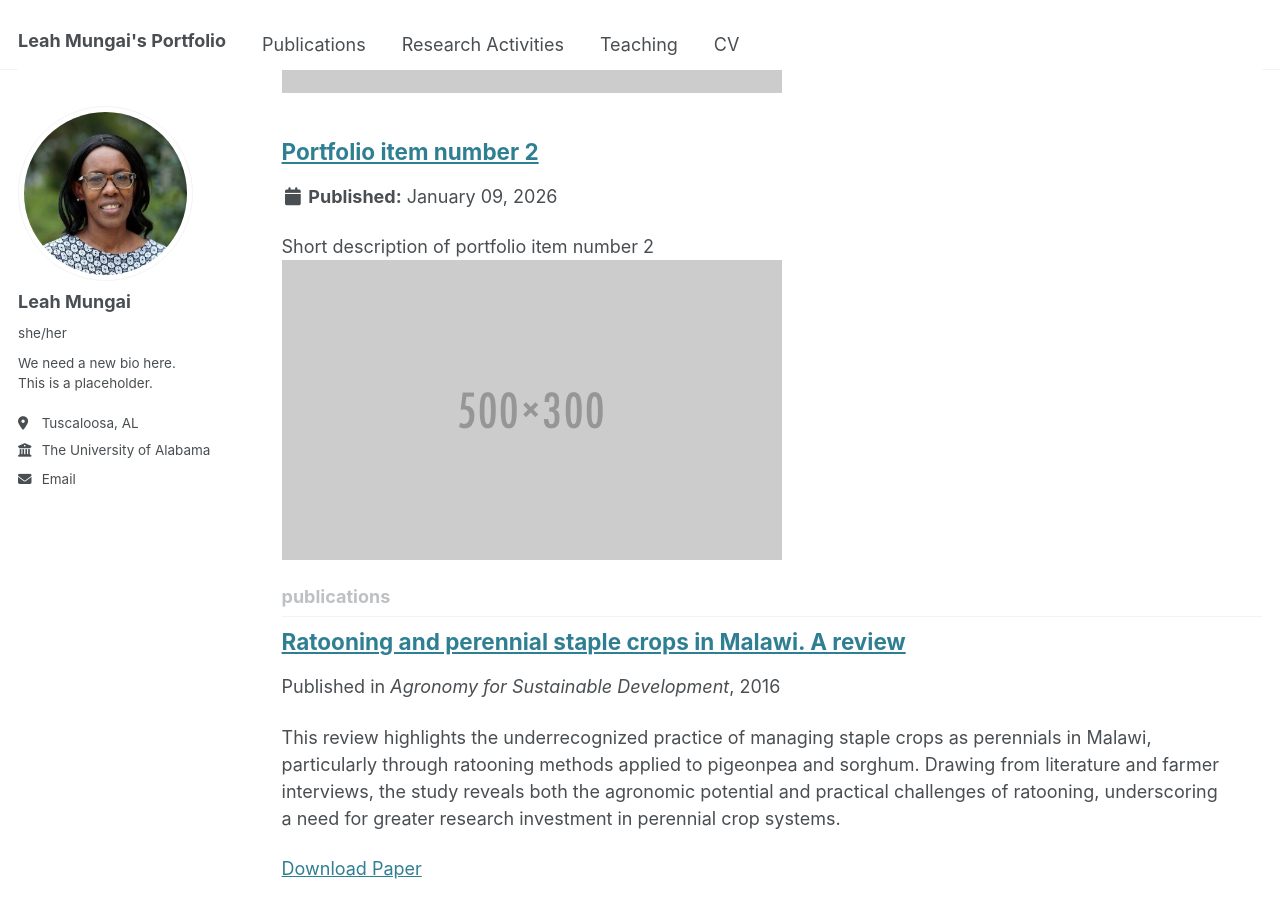
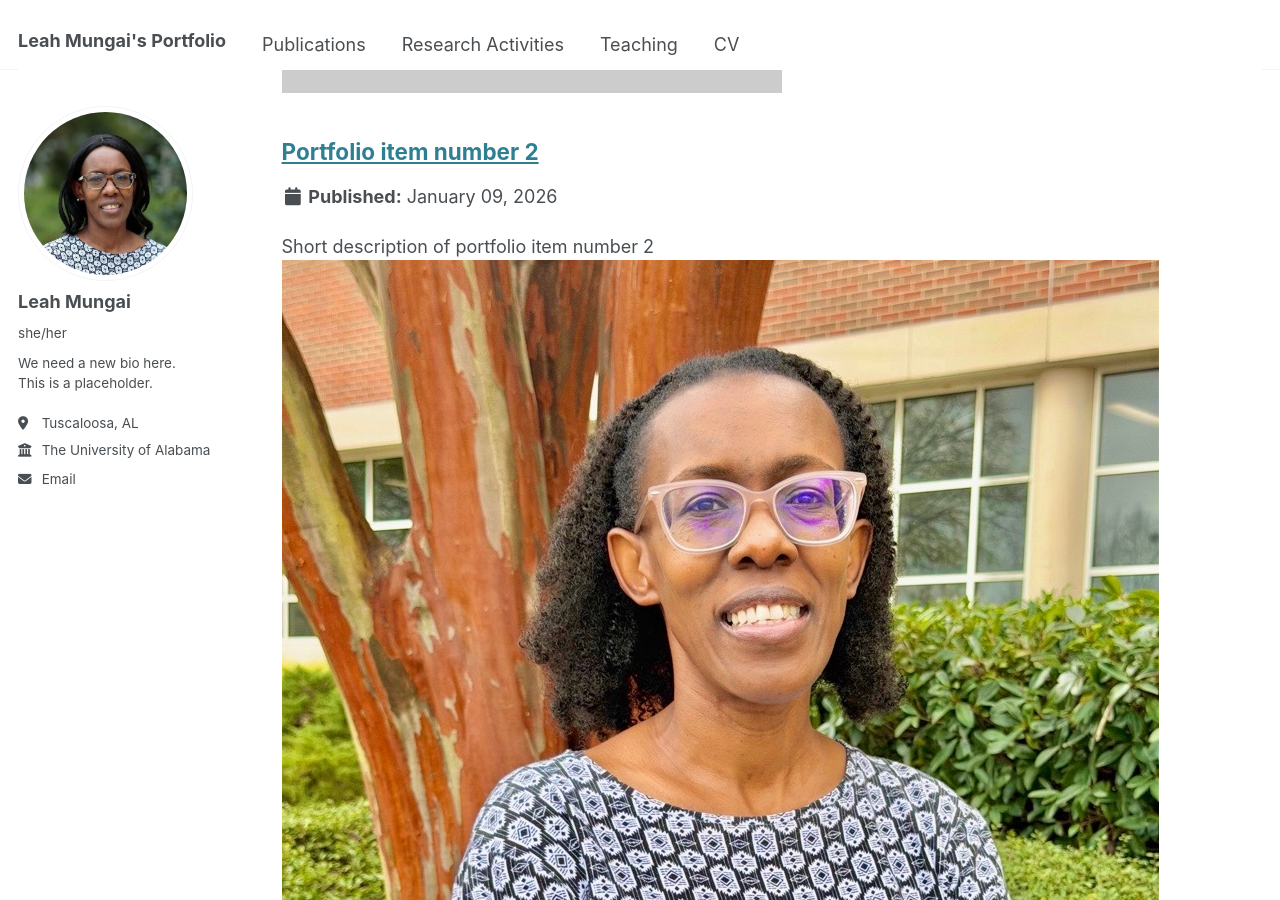
Before and after one commit to lmmungai/lmmungai.github.io, a Jekyll site: the page built from _pages/collection-archive.html, in a window 1280 px wide and 900 px high, scrolled down 532 px. Built offline with Jekyll 4.4.1, drawn with Linux system fonts in a browser that asks for light colours.

Commit message:
photo change

```diff
--- a/_portfolio/portfolio-2.html
+++ b/_portfolio/portfolio-2.html
@@ -1,6 +1,6 @@
 ---
 title: "Portfolio item number 2"
-excerpt: "Short description of portfolio item number 2 <br/><img src='/images/500x300.png'>"
+excerpt: "Short description of portfolio item number 2 <br/><img src='/images/Bio Photo 3.jpg'>"
 collection: portfolio
 ---
 
```
